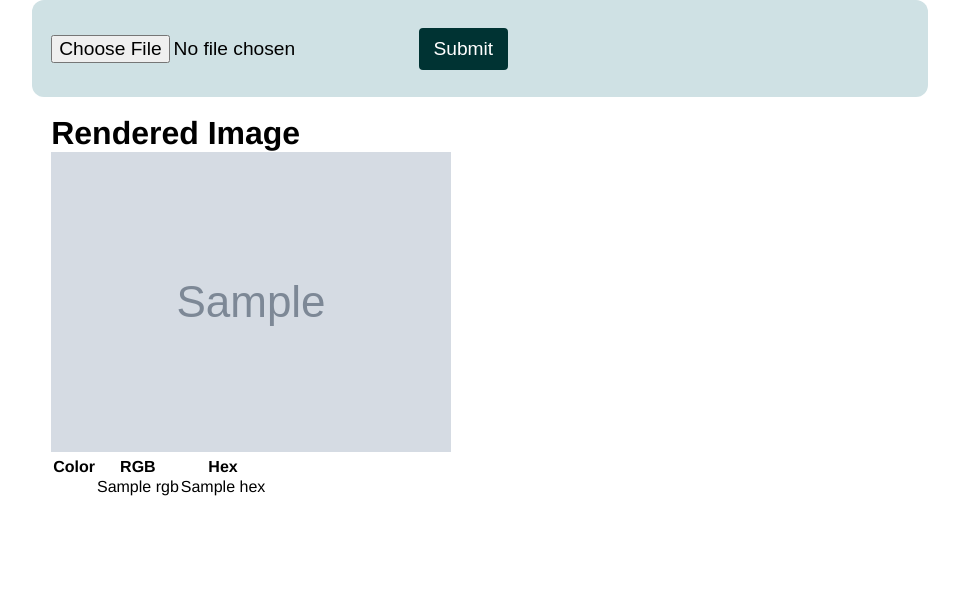
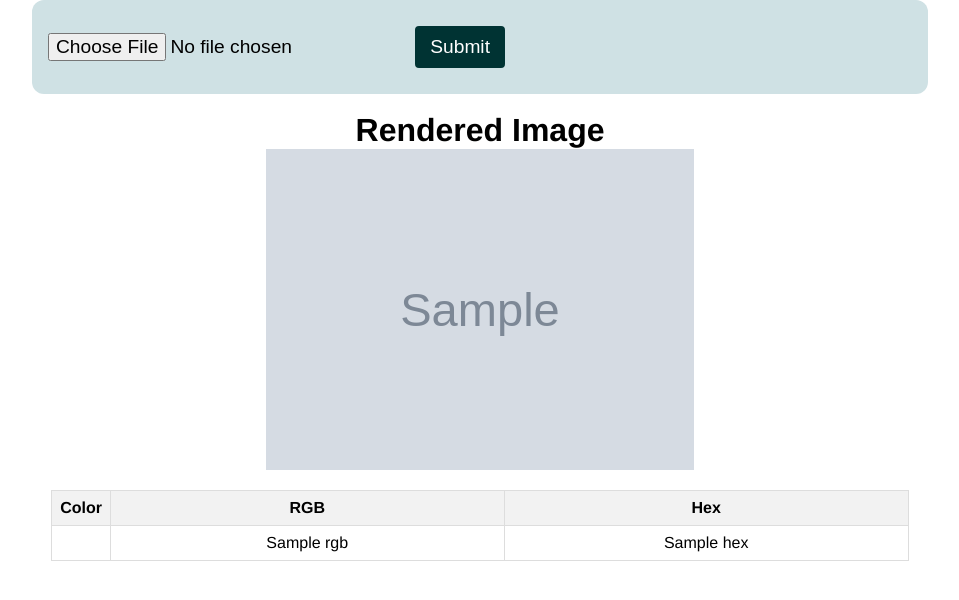
Before and after one commit to dnhldbrndt/color-palette, a Flask app: template templates/home.html in a window 1280 px wide. Shown: the part 122-722 px from the top of the page, without its empty margins (160-1119 px from the left). Run offline with Flask 3, Linux system fonts and the light colour scheme; the template is opened without the code that fills it: most values are stand-ins (such as "Sample title", 1, 10 or a date in 2020); grey boxes marked "Sample" are stand-in pictures.

Commit message:
Update css

```diff
--- a/static/css/style.css
+++ b/static/css/style.css
@@ -1,44 +1,45 @@
-		*{
+        * {
             box-sizing: border-box;
-            margin: 0%;
-            padding: 0%;
+            margin: 0;
+            padding: 0;
         }
 
-        header, form, main{
+        header, form, .content {
             margin: auto;
             width: 70%;
             font-family: Helvetica;
             padding: 1.1rem 1.2rem;
         }
 
-        header > h1{
+        header > h1 {
             font-size: 2.5rem;
             margin-bottom: 20px;
         }
 
-        header > p{
+        header > p {
             color: gray;
             font-size: 1.2rem;
         }
 
-        form{
+        form {
             background-color: #cfe1e4;
-			border-radius: 12px;
+            border-radius: 12px;
+            padding: 1rem;
         }
 
-        input{
+        input {
             margin: 10px 0;
         }
 
-        input[type='submit'], input[type='file']{
+        input[type='submit'], input[type='file'] {
             font-size: 1.2rem;
         }
 
-        input:hover{
+        input:hover {
             cursor: pointer;
         }
 
-        input[type='submit']{
+        input[type='submit'] {
             padding: 0.5rem 0.8rem;
             border: 2px solid #003333;
             background-color: #003333;
@@ -46,9 +47,33 @@
             border-radius: 4px;
         }
 
-		.content {
-			margin: auto;
-            width: 70%;
-            font-family: Helvetica;
-            padding: 1.1rem 1.2rem;
-		}
+        .content {
+            text-align: center;
+        }
+
+        .content img {
+            width: 50%;
+            height: auto;
+            display: block;
+            margin: 0 auto;
+        }
+
+        table {
+            width: 100%;
+            border-collapse: collapse;
+            margin-top: 20px;
+        }
+
+        th, td {
+            border: 1px solid #ddd;
+            padding: 8px;
+            text-align: center;
+        }
+
+        th {
+            background-color: #f2f2f2;
+        }
+
+        td:first-child {
+            width: 50px;
+        }
--- a/templates/home.html
+++ b/templates/home.html
@@ -12,29 +12,31 @@
             Returns the ten most common colors in the image.
         </p>
     </header>
-    <form action = "/" method = "POST" enctype = "multipart/form-data">
-         <input type = "file" name = "img" required />
-         <input type = "submit"/>
+    <form action="/" method="POST" enctype="multipart/form-data">
+        <input type="file" name="img" required />
+        <input type="submit"/>
     </form>
     <div class="content">
         {% if img %}
             <h1>Rendered Image</h1>
-		<img src="{{img}}">
+            <img src="{{img}}" alt="Rendered Image">
         {% else %}
             <h1>Image will be rendered here...</h1>
         {% endif %}
         <table>
             <thead>
-			<th> Color </th>
-			<th> RGB </th>
-			<th> Hex </th>
+                <tr>
+                    <th>Color</th>
+                    <th>RGB</th>
+                    <th>Hex</th>
+                </tr>
             </thead>
             <tbody>
             {% for color in render_colors %}
                 <tr>
-			<td style="background-color: {{color.hex}};"> </td>
+                    <td style="background-color: {{color.hex}};"></td>
                     <td>{{ color.rgb }}</td>
-			<td> {{ color.hex }} </td>
+                    <td>{{ color.hex }}</td>
                 </tr>
             {% endfor %}
             </tbody>
```
Also changed, not shown: static/uploads/Beautiful-Flowers-_36.JPG (added). Lines whose indentation alone changed are shown as unchanged.
